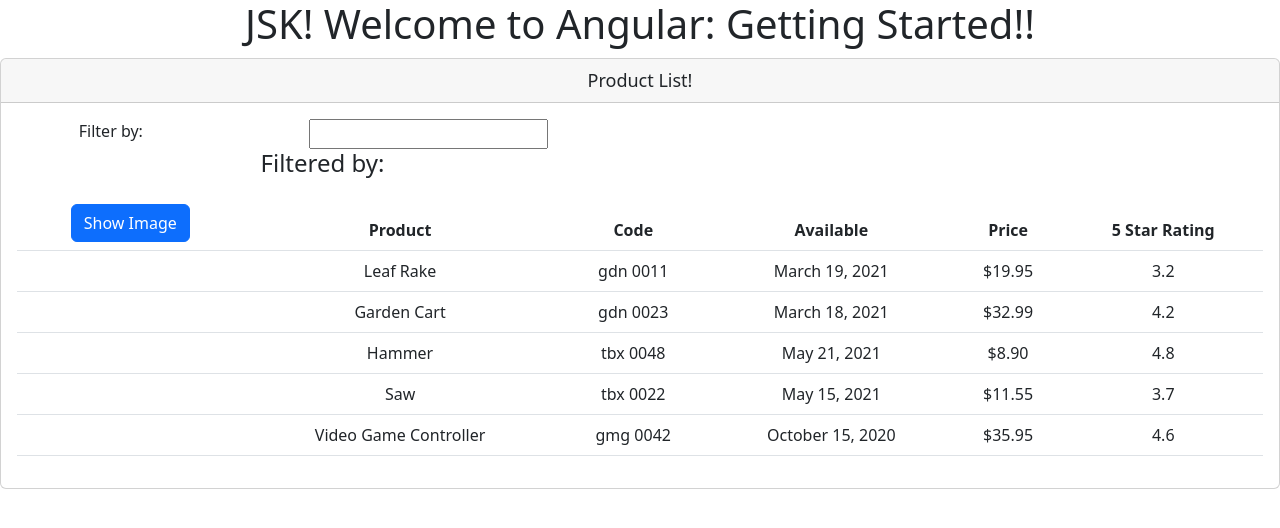
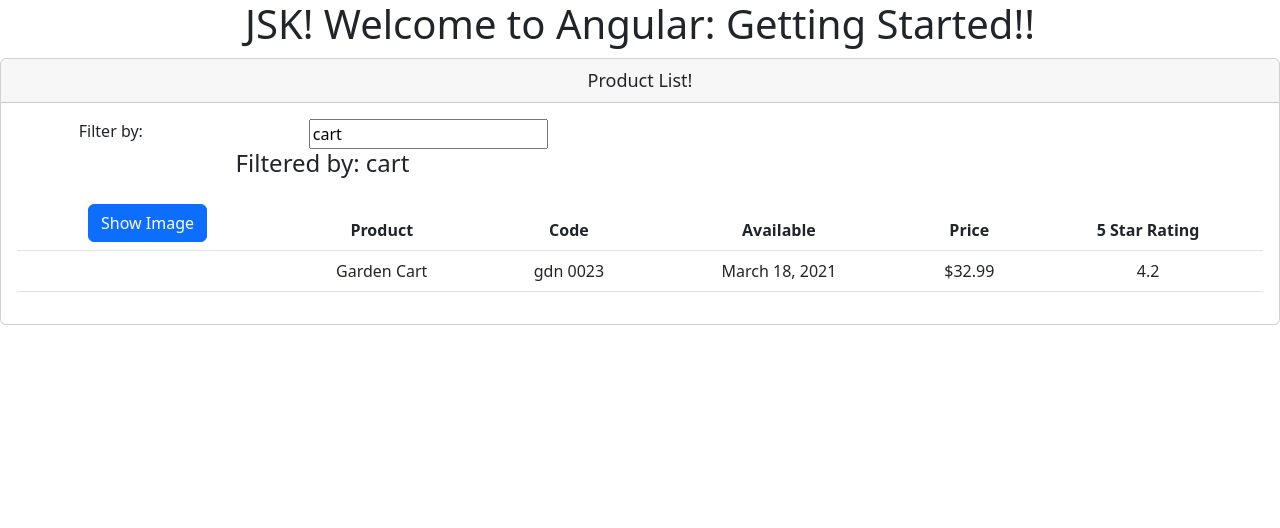
Before and after one commit to kinjal31995/Angular_Start, an Angular app: page / in a window 1280 px wide. Shown: the top 528 px of the page. Built offline with nearby package versions, Linux system fonts and the light colour scheme.

Commit message:
filtering and arrow function

```diff
--- a/src/app/products/product-list.component.html
+++ b/src/app/products/product-list.component.html
@@ -31,7 +31,7 @@
           </tr>
         </thead>
         <tbody>
-          <tr *ngFor="let product of products">
+          <tr *ngFor="let product of filteredProducts">
             <td>
               <img
                 *ngIf="showImage"
--- a/src/app/products/product-list.component.ts
+++ b/src/app/products/product-list.component.ts
@@ -11,15 +11,17 @@
   imageMargin: number = 2;
   showImage: boolean = false;
   private _listFilter: string = '';
-  get llistFilter(): string {
+  get listFilter(): string {
     return this._listFilter;
   }
 
   set listFilter(value: string) {
     this._listFilter = value;
     console.log('setter:', value);
+    this.filteredProducts = this.performFilter(value);
   }
 
+  filteredProducts: IProduct[] = [];
   products: IProduct[] = [
     {
       productId: 1,
@@ -72,6 +74,12 @@
       imageUrl: 'assets/images/xbox-controller.png',
     },
   ];
+  performFilter(filterBy: string): IProduct[] {
+    filterBy = filterBy.toLocaleLowerCase();
+    return this.products.filter((product: IProduct) =>
+      product.productName.toLocaleLowerCase().includes(filterBy)
+    );
+  }
 
   toggleImage(): void {
     this.showImage = !this.showImage;
@@ -79,5 +87,6 @@
 
   ngOnInit(): void {
     console.log('ng init');
+    this.listFilter = 'cart';
   }
 }
```
